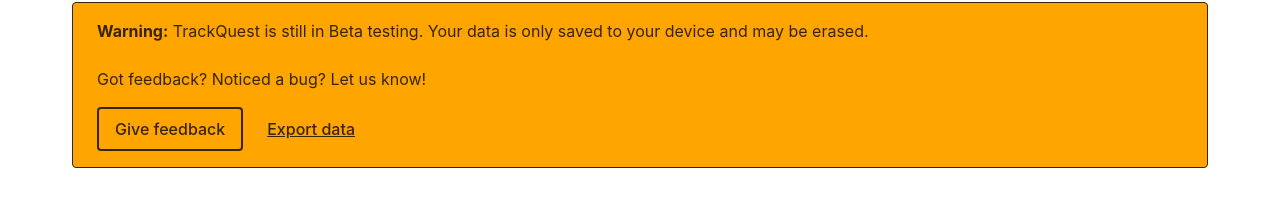
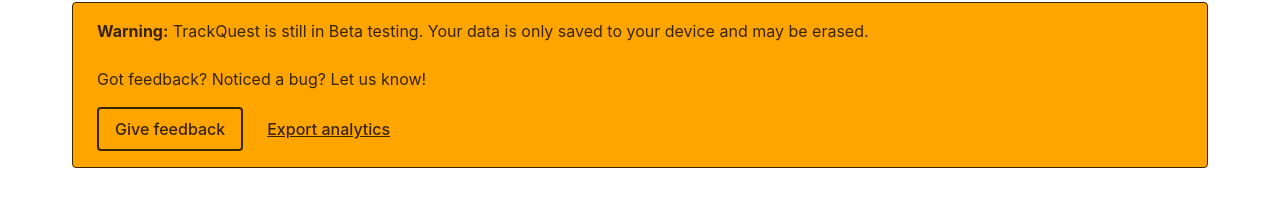
Before and after one commit to leovolving/quest, a React (Vite) app: page / in a window 1280 px wide. Shown: the part 221-422 px from the top of the page. Built offline with nearby package versions, Linux system fonts and the light colour scheme.

Commit message:
update button copy

```diff
--- a/src/components/global/MvpBanner.jsx
+++ b/src/components/global/MvpBanner.jsx
@@ -32,7 +32,7 @@
           Give feedback
         </BannerButton>
         <BannerButton floating onClick={exportAnalytics}>
-          Export data
+          Export analytics
         </BannerButton>
       </BannerActionContainer>
     </BannerComponent>
```
